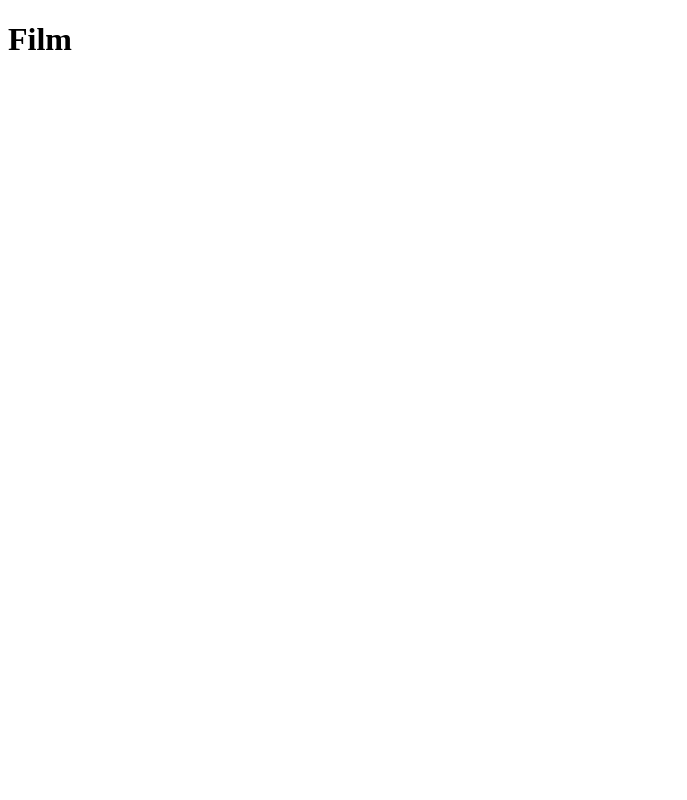
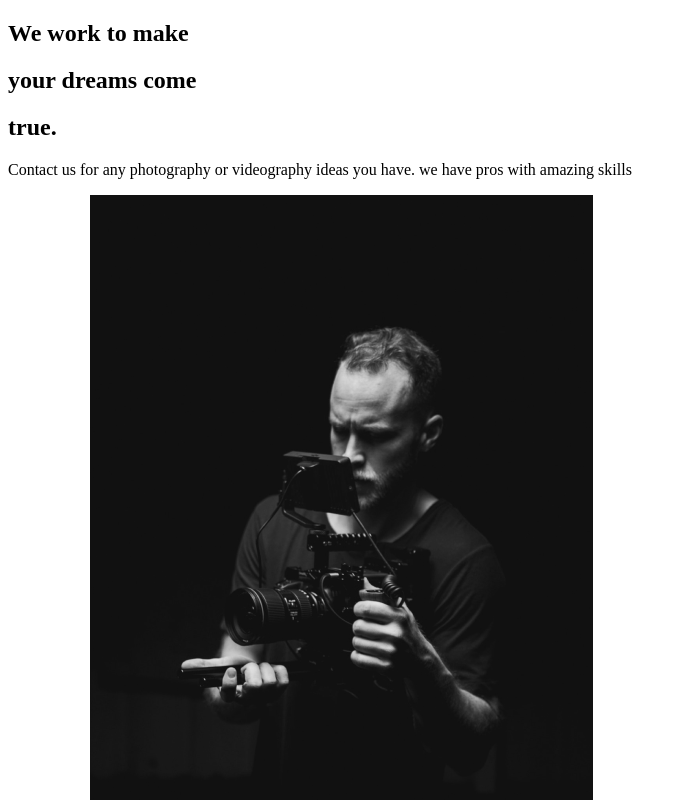
Before and after one commit to saarcohenn/sc-capture-portfolio, a React (Create React App) app: page / in a window 1280 px wide. Shown: the top 800 px of the page, without its empty margins (0-687 px from the left). Built offline with nearby package versions, Linux system fonts and the light colour scheme.

Commit message:
[Added] - About Us section
I have created a  'AboutSection' component, which is included in 'AboutUs' Page which is another component

```diff
--- a/src/App.js
+++ b/src/App.js
@@ -1,9 +1,10 @@
 import React from "react";
+import AboutUs from "./pages/AboutUs";
 
 function App() {
   return (
     <div className="App">
-      <h1>Film</h1>
+      <AboutUs />
     </div>
   );
 }
--- /dev/null
+++ b/src/components/AboutSection.js
@@ -0,0 +1,32 @@
+import React from "react";
+import home1 from "../img/home1.png";
+
+const AboutSection = () => {
+  return (
+    <div className="">
+      <div className="description">
+        <div className="title">
+          <div className="hide">
+            <h2>We work to make</h2>
+          </div>
+          <div className="hide">
+            <h2>
+              your <span>dreams</span> come
+            </h2>
+          </div>
+          <div className="hide">
+            <h2>true.</h2>
+          </div>
+        </div>
+        <p>
+          Contact us for any photography or videography ideas you have. we have
+          pros with amazing skills
+        </p>
+        <button>Contact Us</button>
+        <img src={home1} alt="guy with a camera" />
+      </div>
+    </div>
+  );
+};
+
+export default AboutSection;
--- /dev/null
+++ b/src/pages/AboutUs.js
@@ -0,0 +1,12 @@
+import React from "react";
+import AboutSection from "../components/AboutSection";
+
+const AboutUs = () => {
+  return (
+    <div>
+      <AboutSection />
+    </div>
+  );
+};
+
+export default AboutUs;
```
Also changed, not shown: 1 other file (tests, documents, lock files or other folders).
